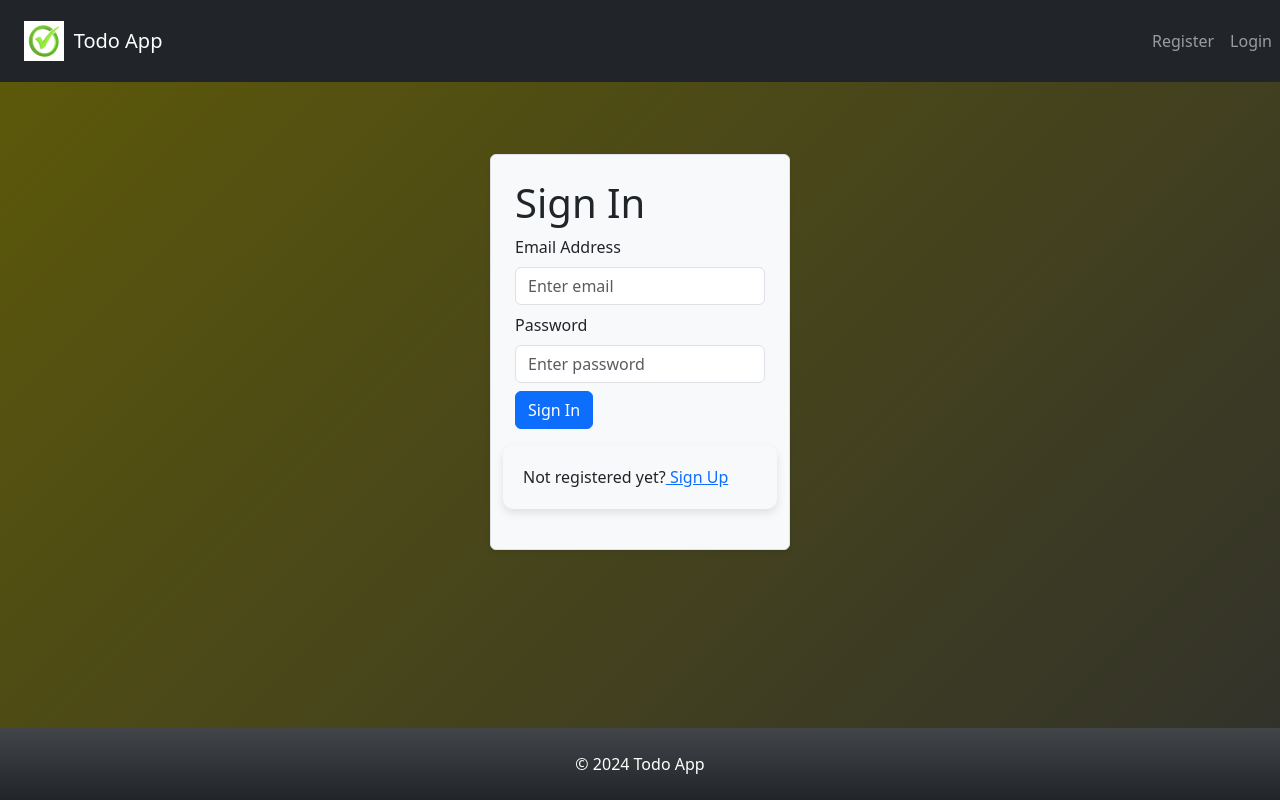
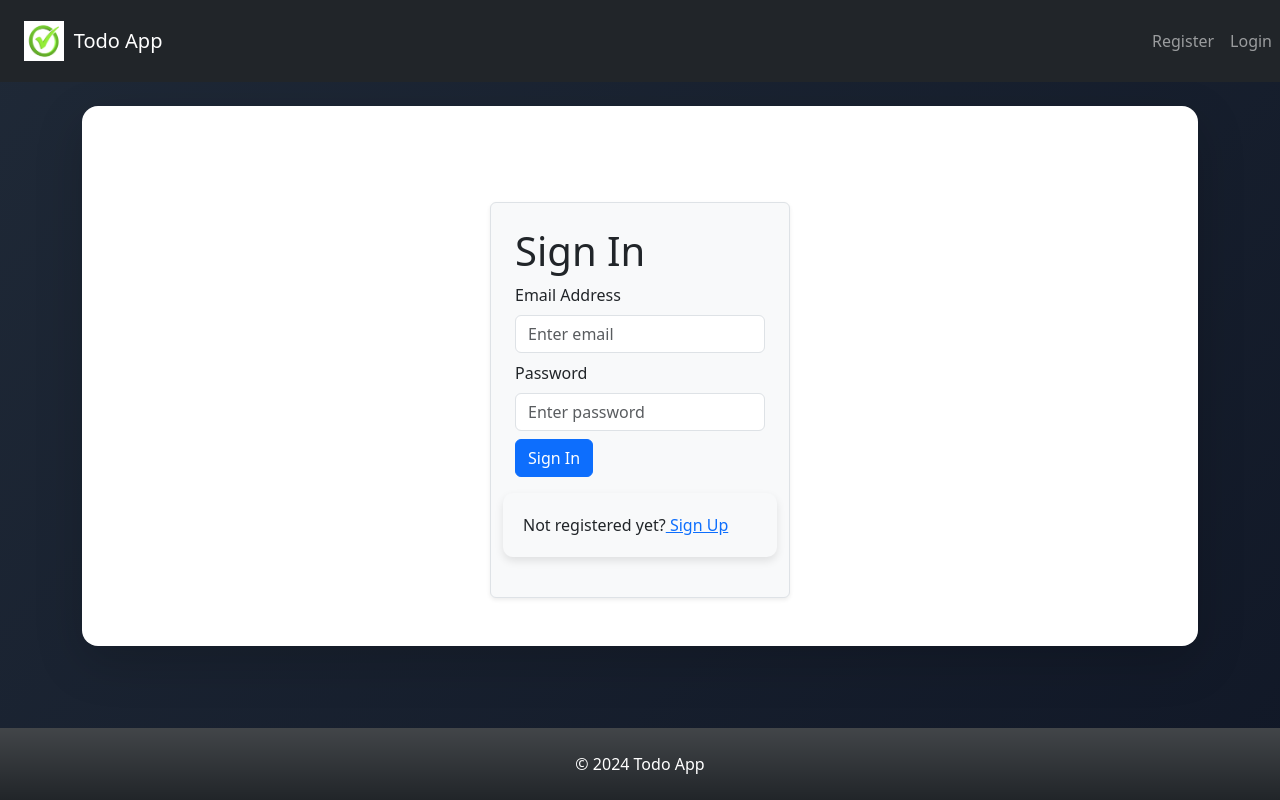
Before and after one commit to kenworw/todo-app, a React (Create React App) app in the folder frontend/: page /login in a window 1280 px wide. Built offline with nearby package versions, Linux system fonts and the light colour scheme.

Commit message:
ui apgrade

```diff
--- a/frontend/src/App.js
+++ b/frontend/src/App.js
@@ -11,17 +11,19 @@ function App() {
     <div
       className="d-flex flex-column min-vh-100"
       style={{
-        background: 'linear-gradient(135deg,rgb(94, 90, 9),rgb(49, 49, 44))', // Example gradient
+        background: 'linear-gradient(135deg, #1f2937 0%, #111827 100%)',
         backgroundRepeat: 'no-repeat',
         backgroundAttachment: 'fixed',
       }}
     >
       <Navbar />
-      <div className="container flex-grow-1 my-4">
-        <Outlet />
+      <div className="container flex-grow-1 py-4">
+        <div className="bg-white rounded-4 shadow-lg p-4 p-md-5">
+          <Outlet />
+        </div>
       </div>
       <Footer />
-      <ToastContainer />
+      <ToastContainer position="top-right" autoClose={2500} />
     </div>
   );
 }
```
